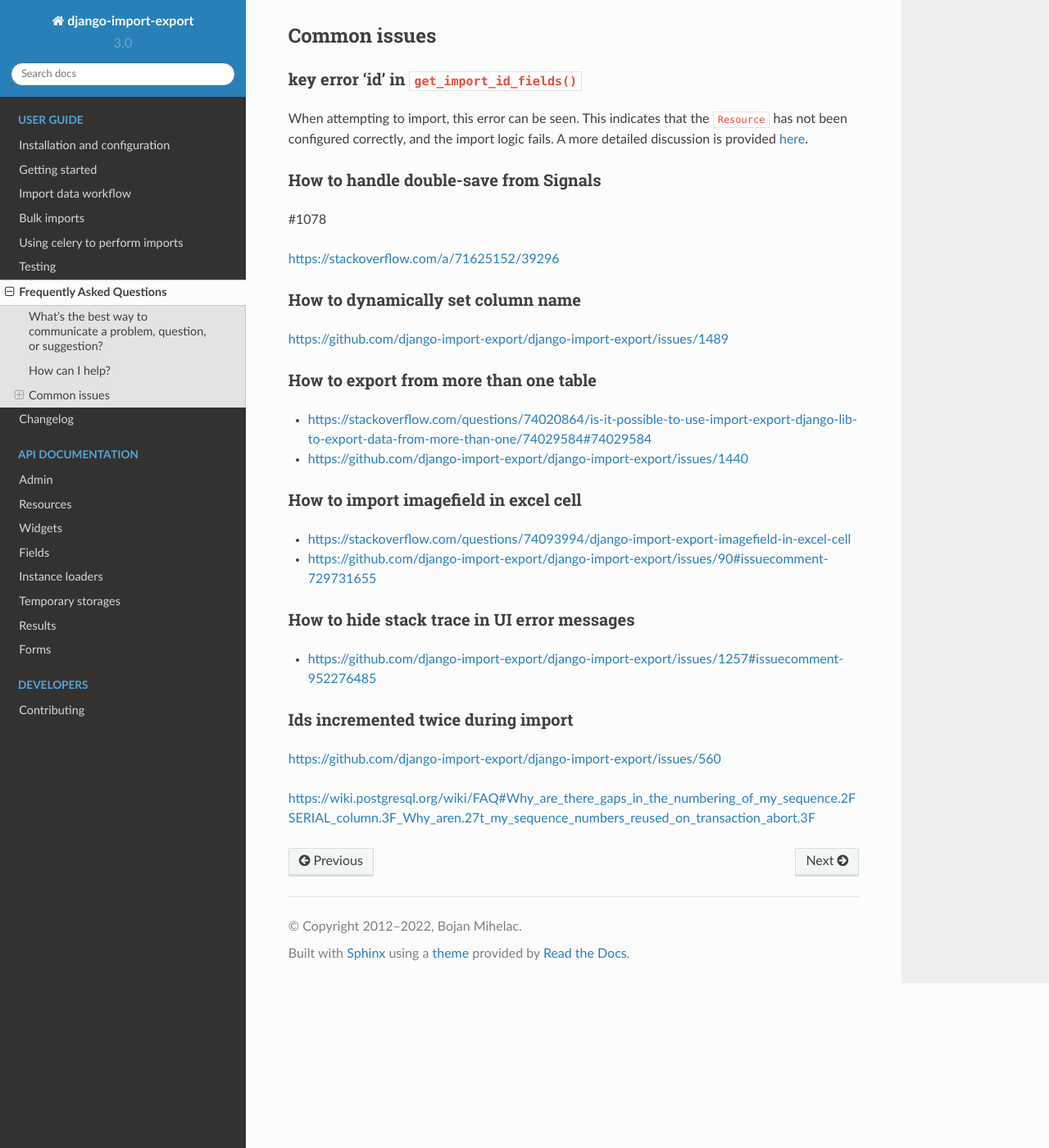
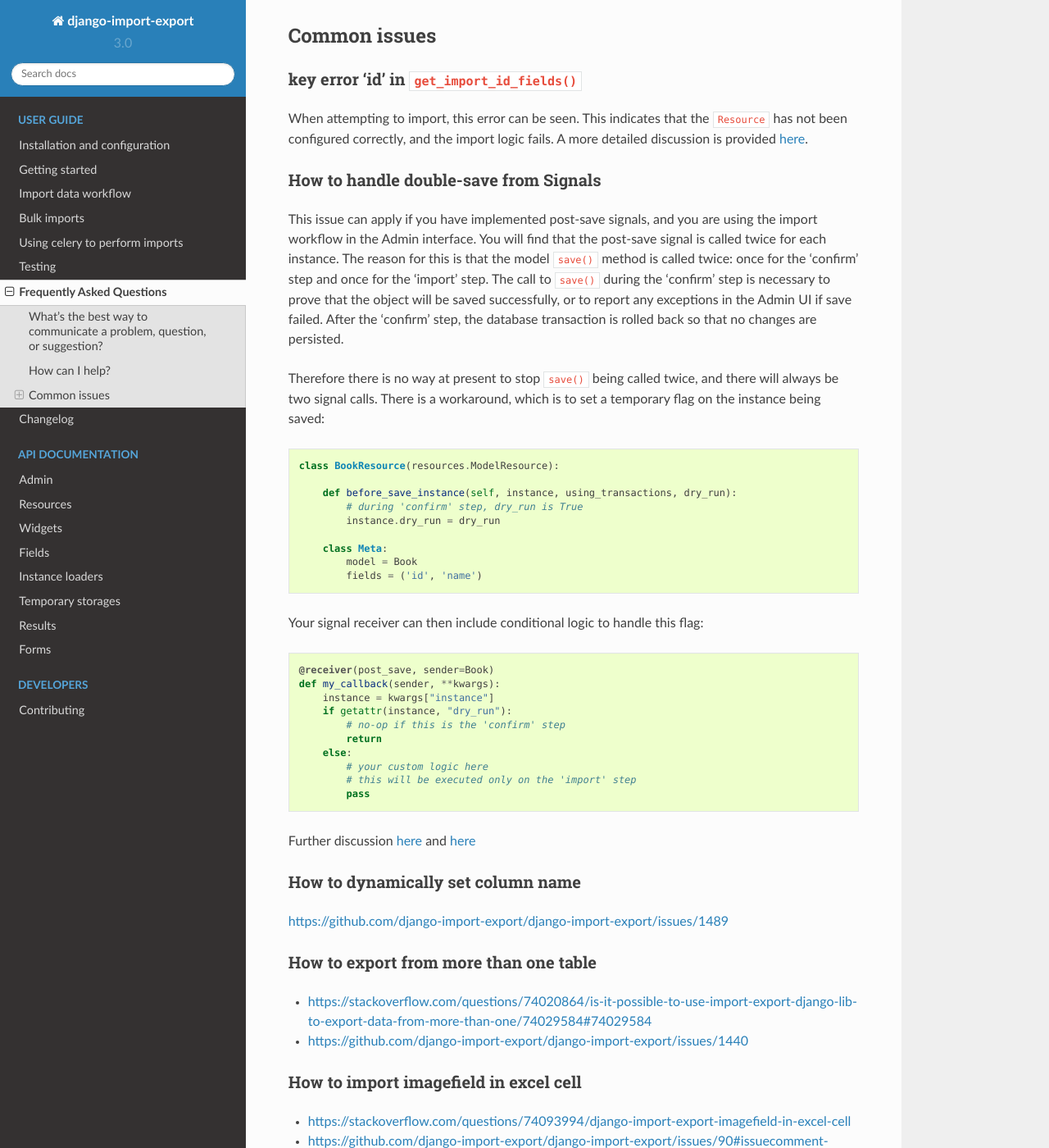
Before and after one commit to django-import-export/django-import-export, a Sphinx documentation site: the page built from docs/faq.rst, in a window 1280 px wide and 1400 px high, scrolled down 589 px. Shown: the whole window at 82% size. Built offline with Sphinx 7.4.7 and the Read the Docs theme 2.0.0, drawn with Linux system fonts in a browser that asks for light colours.

Commit message:
added double-save faq answer

```diff
--- a/docs/faq.rst
+++ b/docs/faq.rst
@@ -35,9 +35,34 @@
 How to handle double-save from Signals
 --------------------------------------
 
-#1078
+This issue can apply if you have implemented post-save signals, and you are using the import workflow in the Admin interface.  You will find that the post-save signal is called twice for each instance.  The reason for this is that the model ``save()`` method is called twice: once for the 'confirm' step and once for the 'import' step.  The call to ``save()`` during the 'confirm' step is necessary to prove that the object will be saved successfully, or to report any exceptions in the Admin UI if save failed.  After the 'confirm' step, the database transaction is rolled back so that no changes are persisted.
 
-https://stackoverflow.com/a/71625152/39296
+Therefore there is no way at present to stop ``save()`` being called twice, and there will always be two signal calls.  There is a workaround, which is to set a temporary flag on the instance being saved::
+
+    class BookResource(resources.ModelResource):
+
+        def before_save_instance(self, instance, using_transactions, dry_run):
+            # during 'confirm' step, dry_run is True
+            instance.dry_run = dry_run
+
+        class Meta:
+            model = Book
+            fields = ('id', 'name')
+
+Your signal receiver can then include conditional logic to handle this flag::
+
+    @receiver(post_save, sender=Book)
+    def my_callback(sender, **kwargs):
+        instance = kwargs["instance"]
+        if getattr(instance, "dry_run"):
+            # no-op if this is the 'confirm' step
+            return
+        else:
+            # your custom logic here
+            # this will be executed only on the 'import' step
+            pass
+
+Further discussion `here <https://github.com/django-import-export/django-import-export/issues/1078/>`_ and `here <https://stackoverflow.com/a/71625152/39296/>`_
 
 How to dynamically set column name
 ----------------------------------
```
